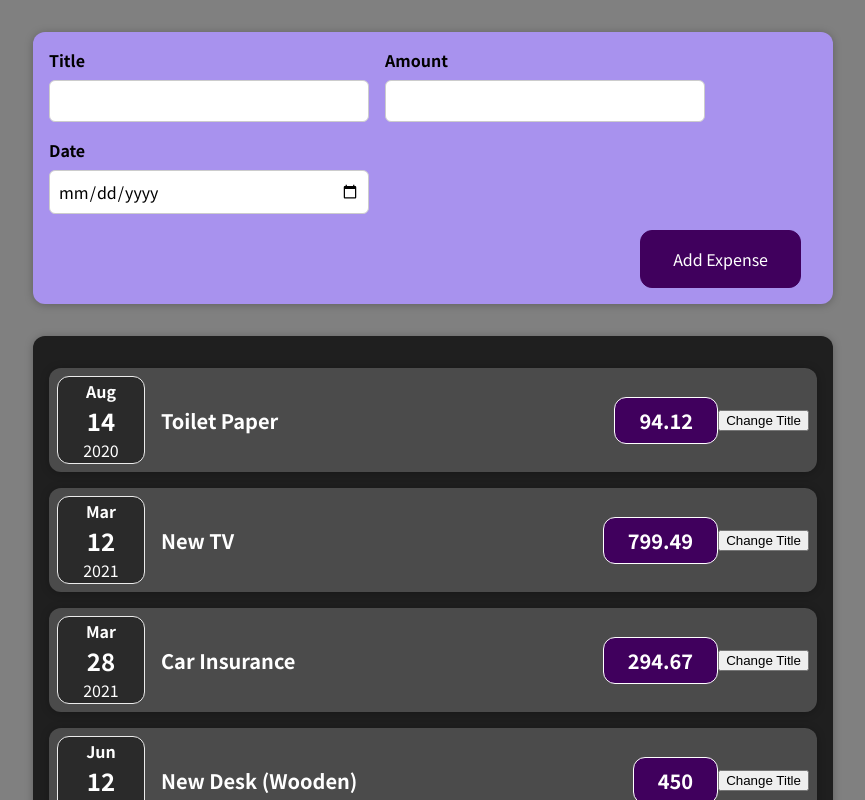
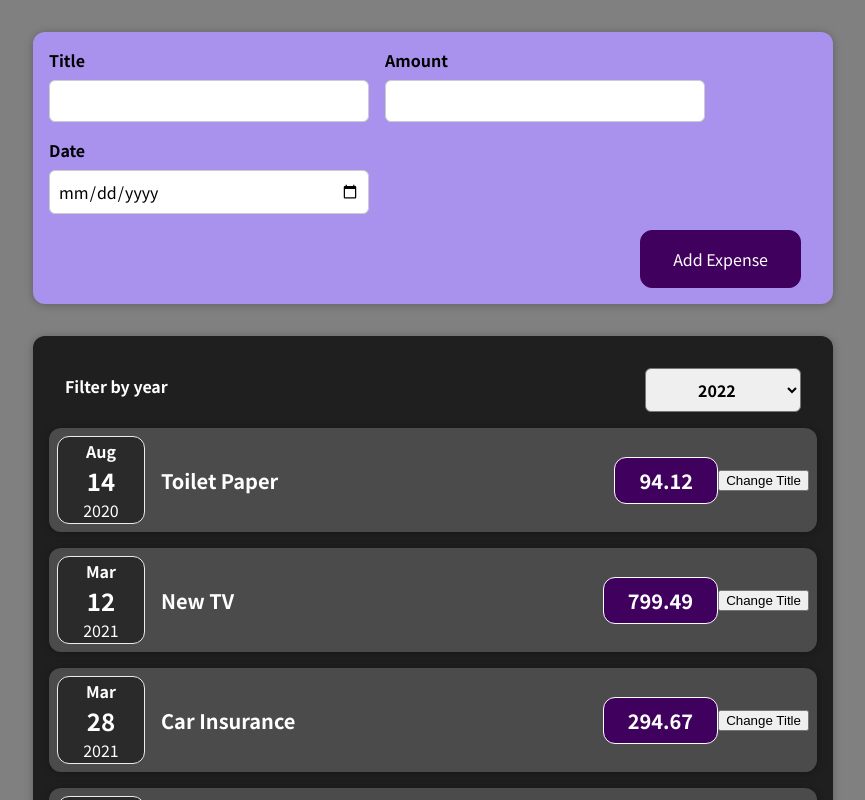
Before and after one commit to eelac/react-project, a React (Create React App) app: page / in a window 1280 px wide. Shown: the top 800 px of the page, without its empty margins (207-1072 px from the left). Built offline with nearby package versions, Linux system fonts and the light colour scheme.

Commit message:
Created a filter by year

```diff
--- a/src/components/Expenses/Expenses.js
+++ b/src/components/Expenses/Expenses.js
@@ -1,10 +1,18 @@
 import Card from "../UI/Card";
 import ExpenseItem from "./ExpenseItem";
 import "./Expenses.css";
+import ExpensesFilter from "./ExpensesFilter";
 
 const Expenses = (props) => {
+  const filterChangeHandler = (selectedYear) => {
+    console.log("Expenses.js");
+    console.log(selectedYear);
+  };
+
   return (
+    <div>
       <Card className="expenses">
+        <ExpensesFilter onChangeFilter={filterChangeHandler} />
         <ExpenseItem
           title={props.expenses[0].title}
           amount={props.expenses[0].amount}
@@ -26,7 +34,8 @@ const Expenses = (props) => {
           date={props.expenses[3].date}
         />
       </Card>
+    </div>
   );
-}
+};
 
 export default Expenses;
--- /dev/null
+++ b/src/components/Expenses/ExpensesFilter.css
@@ -0,0 +1,24 @@
+.expenses-filter {
+    color: white;
+    padding: 0 1rem;
+  }
+
+  .expenses-filter__control {
+    display: flex;
+    width: 100%;
+    align-items: center;
+    justify-content: space-between;
+    margin: 1rem 0;
+  }
+
+  .expenses-filter label {
+    font-weight: bold;
+    margin-bottom: 0.5rem;
+  }
+
+  .expenses-filter select {
+    font: inherit;
+    padding: 0.5rem 3rem;
+    font-weight: bold;
+    border-radius: 6px;
+  }
--- /dev/null
+++ b/src/components/Expenses/ExpensesFilter.js
@@ -0,0 +1,24 @@
+import "./ExpensesFilter.css";
+
+const ExpensesFilter = (props) => {
+  const dropdownChangeHandler = (event) => {
+    props.onChangeFilter(event.target.value);
+  };
+
+  return (
+    <div className="expenses-filter">
+      <div className="expenses-filter__control">
+        <label>Filter by year</label>
+        <select onChange={dropdownChangeHandler}>
+          <option value="2022">2022</option>
+          <option value="2021">2021</option>
+          <option value="2020">2020</option>
+          <option value="2019">2019</option>
+          <option value="2018">2018</option>
+        </select>
+      </div>
+    </div>
+  );
+};
+
+export default ExpensesFilter;
--- a/src/components/NewExpense/ExpenseForm.js
+++ b/src/components/NewExpense/ExpenseForm.js
@@ -56,6 +56,8 @@ const ExpenseForm = () => {
           <label>Date</label>
           <input
             type="date"
+            min="2018-01-01"
+            max="2022-12-31"
             value={enteredDate}
             onChange={dateChangeChandler}
           />
```
Lines whose indentation alone changed are shown as unchanged.
